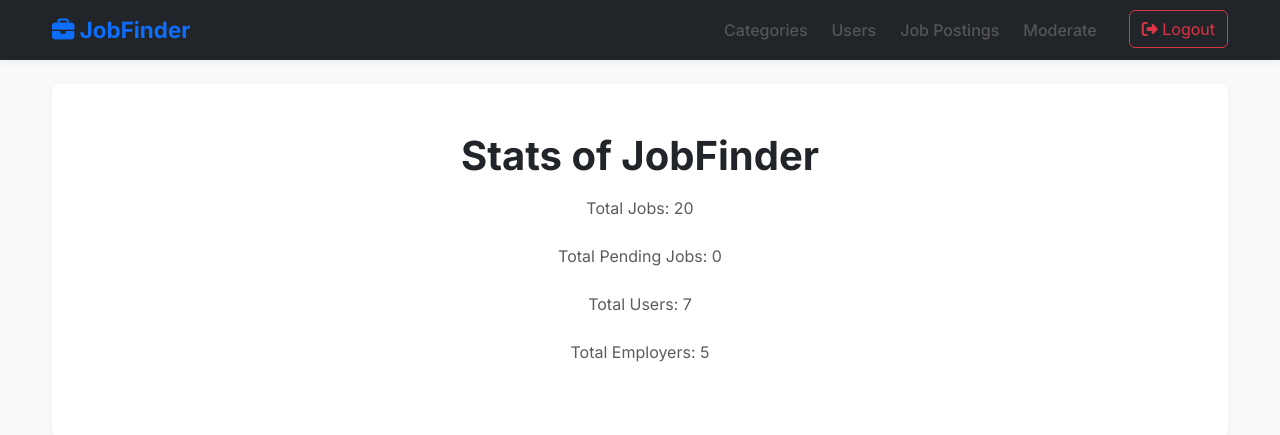
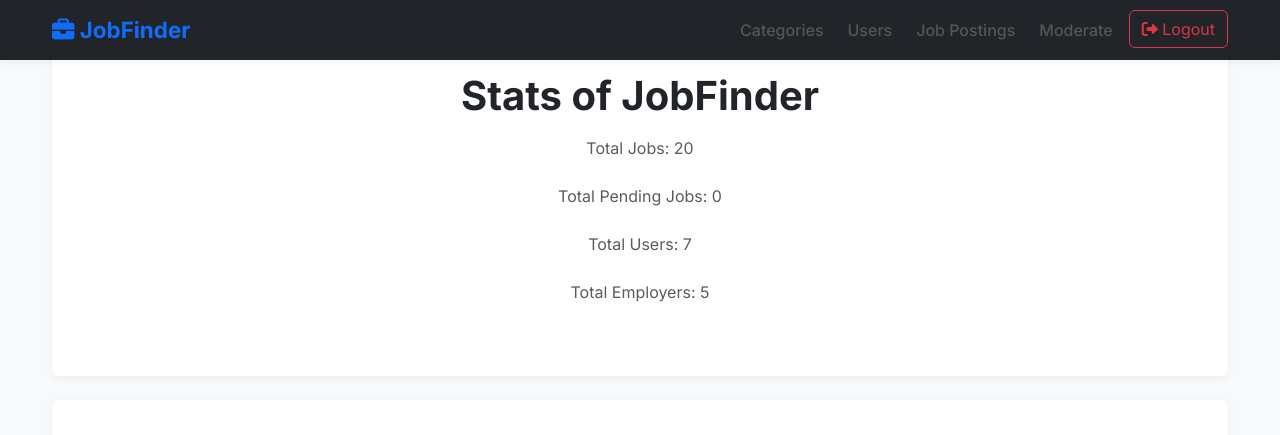
Before and after one commit to YouriRenoud/JobPosting, a PHP site: page /index.php in a window 1280 px wide. Shown: the top 435 px of the page. Run offline with PHP 8.4, Linux system fonts and the light colour scheme; the visitor is signed in with stand-in values (Sample User, id 1); data comes from the database, SQL or seed files in the repository.

Commit message:
Header not stay on top fixed

```diff
--- a/app/Views/partials/header.php
+++ b/app/Views/partials/header.php
@@ -14,9 +14,9 @@
 
     <link href="/WebProgAssignment251/public/CSS/global.css" rel="stylesheet">
 </head>
+
 <body>
-
-<nav class="navbar navbar-expand-lg sticky-top bg-dark shadow-sm">
+<nav class="navbar navbar-expand-lg fixed-top bg-dark shadow-sm">
     <div class="container gap-2">
         <a class="navbar-brand fw-bold text-primary" href="/WebProgAssignment251/public/index.php">
             <i class="fa-solid fa-briefcase"></i> JobFinder
@@ -55,7 +55,7 @@
                     ?>
 
                     <li class="nav-item">
-                        <a class="btn btn-outline-danger ms-3" href="/WebProgAssignment251/public/logout.php">
+                        <a class="btn btn-outline-danger" href="/WebProgAssignment251/public/logout.php">
                             <i class="fa-solid fa-right-from-bracket"></i> Logout
                         </a>
                     </li>
```
